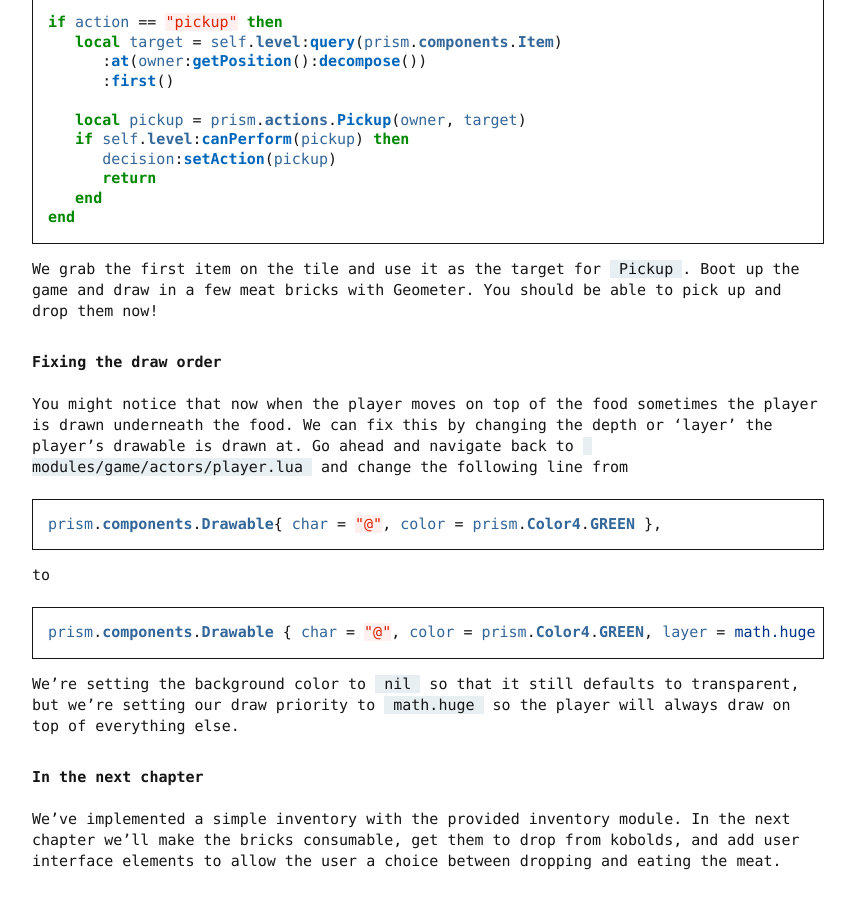
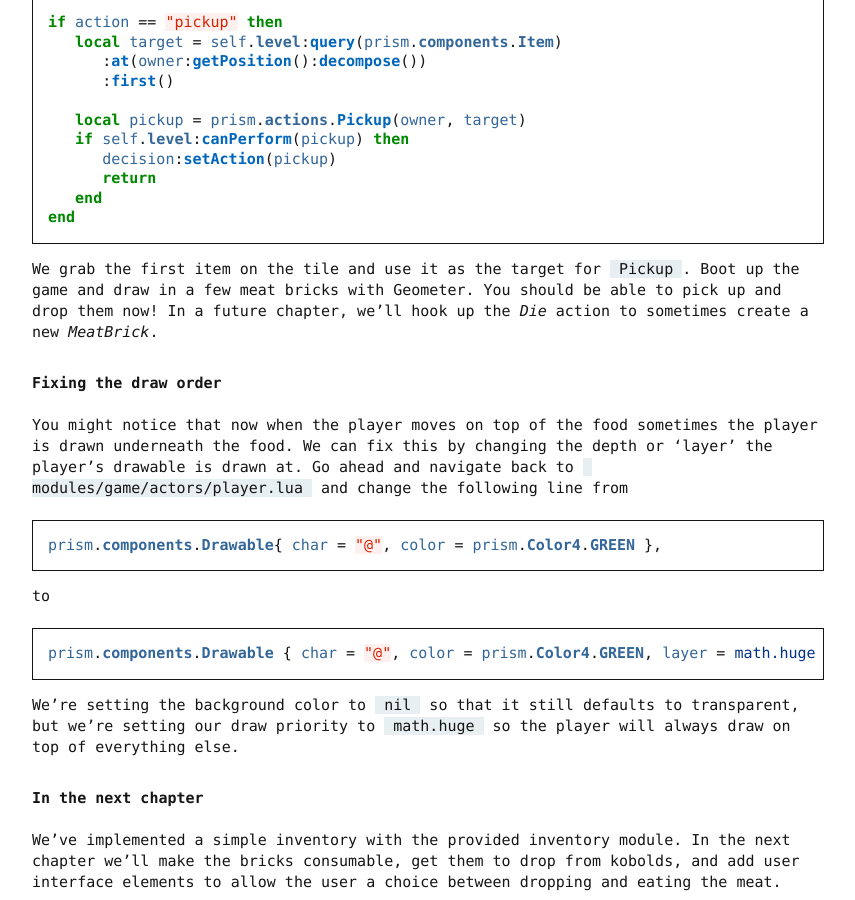
Before and after one commit to drewww/prism, a Sphinx documentation site: the page built from docs/source/making-a-roguelike/part10.rst, in a window 1280 px wide and 900 px high, scrolled down 4163 px. Shown: the whole window, without its empty margins (362-1217 px from the left). Built offline with Sphinx 7.4.7, drawn with Linux system fonts in a browser that asks for light colours; pages that are not in the unit, such as notebooks, are missing from menus; cross-references to code outside the pages are shown as plain code.

Commit message:
Nod to future chapter where drop-on-death is implemented.

```diff
--- a/docs/source/making-a-roguelike/part10.rst
+++ b/docs/source/making-a-roguelike/part10.rst
@@ -292,7 +292,8 @@ Now to be able to pick these things up we'll need to hook up the :lua:class:`Pic
 
 We grab the first item on the tile and use it as the target for ``Pickup``.
 Boot up the game and draw in a few meat bricks with Geometer. You should be able to
-pick up and drop them now!
+pick up and drop them now! In a future chapter, we'll hook up the `Die` action to sometimes
+create a new `MeatBrick`.
 
 Fixing the draw order
 ---------------------
```
